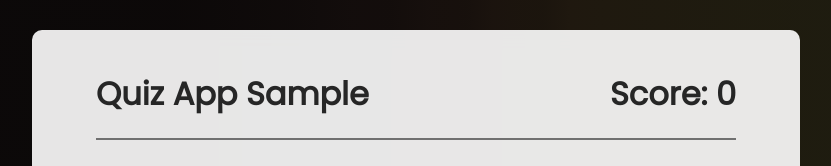
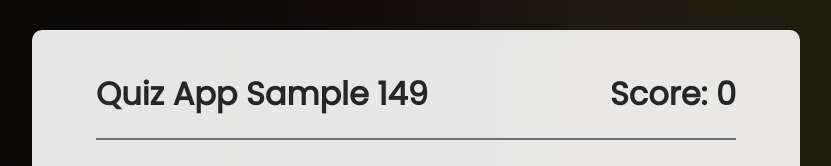
Before and after one commit to Ham12-3/AWS_cloud_developer_quiz, a React (Vite) app: page / in a window 1280 px wide. Both pictures are taken after typing "Sample" into the empty fields and a click on the button "Submit". Shown: the part 120-286 px from the top of the page, without its empty margins (224-1055 px from the left). Built offline with nearby package versions, Linux system fonts and the light colour scheme.

Commit message:
Update Quiz.jsx

```diff
--- a/src/components/Quiz/Quiz.jsx
+++ b/src/components/Quiz/Quiz.jsx
@@ -76,7 +76,7 @@ const Quiz = ({ userName }) => {
       {name !== "" && (
         <>
           <div className="head">
-            <h1>Quiz App {name}</h1>
+            <h1>Quiz App {name} {data.length}</h1>
             <h1>Score: {score} </h1>
           </div>
 
```
